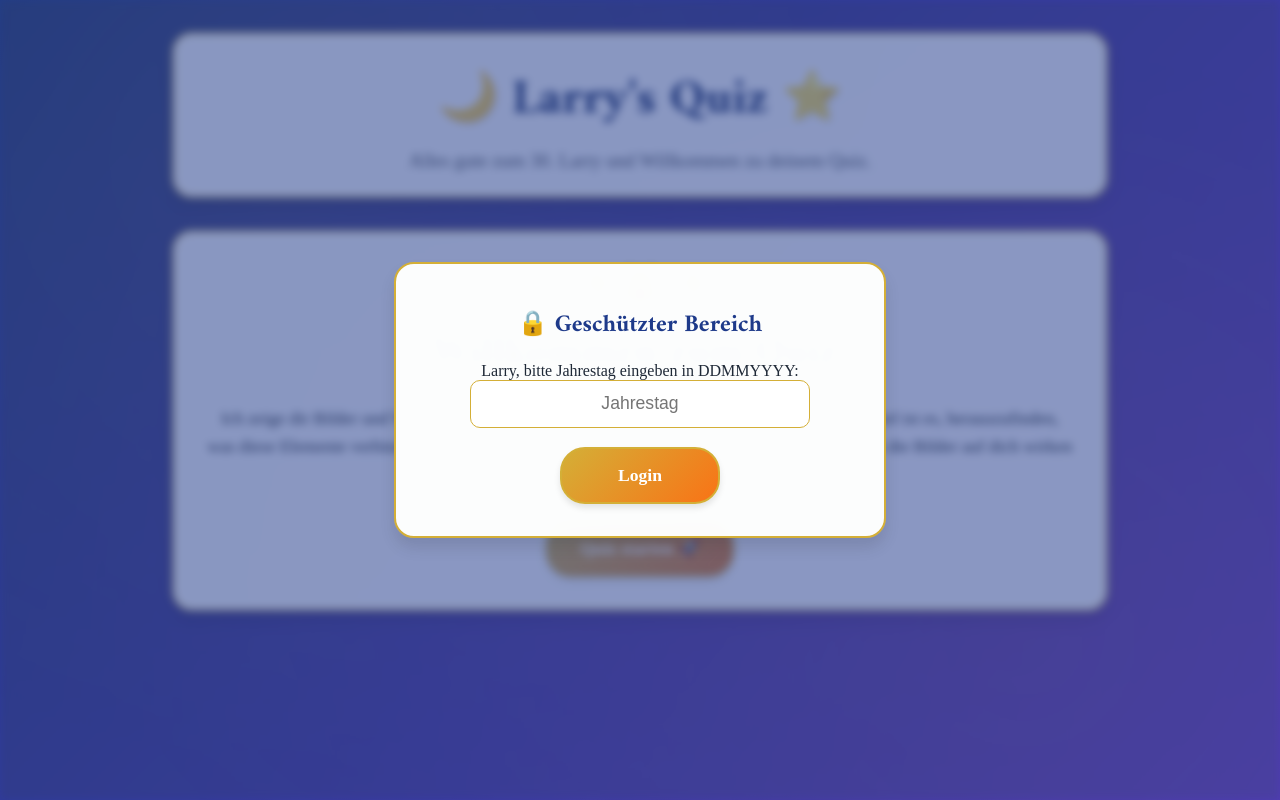
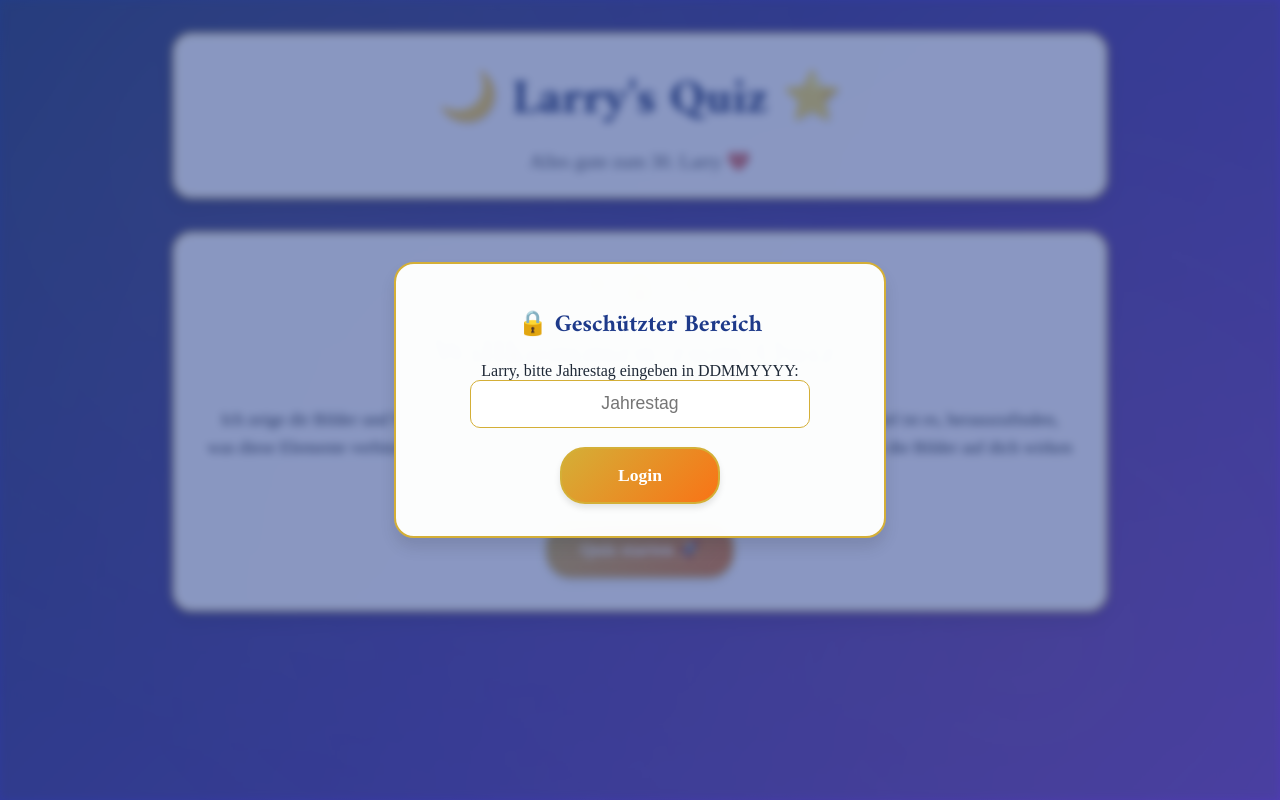
Before and after one commit to mxkmp/larry-bday, a plain HTML site: page index.html in a window 1280 px wide. Drawn offline with Linux system fonts and the light colour scheme; a web font is replaced by a local one.

```diff
--- a/index.html
+++ b/index.html
@@ -20,7 +20,7 @@
     <div class="container">
         <header class="header">
             <h1 class="title">🌙 Larry's Quiz ⭐</h1>
-            <p class="subtitle">Alles gute zum 30. Larry und Willkommen zu deinem Quiz.</p>
+            <p class="subtitle">Alles gute zum 30. Larry ❤️</p>
         </header>
 
         <main class="quiz-container">
```
